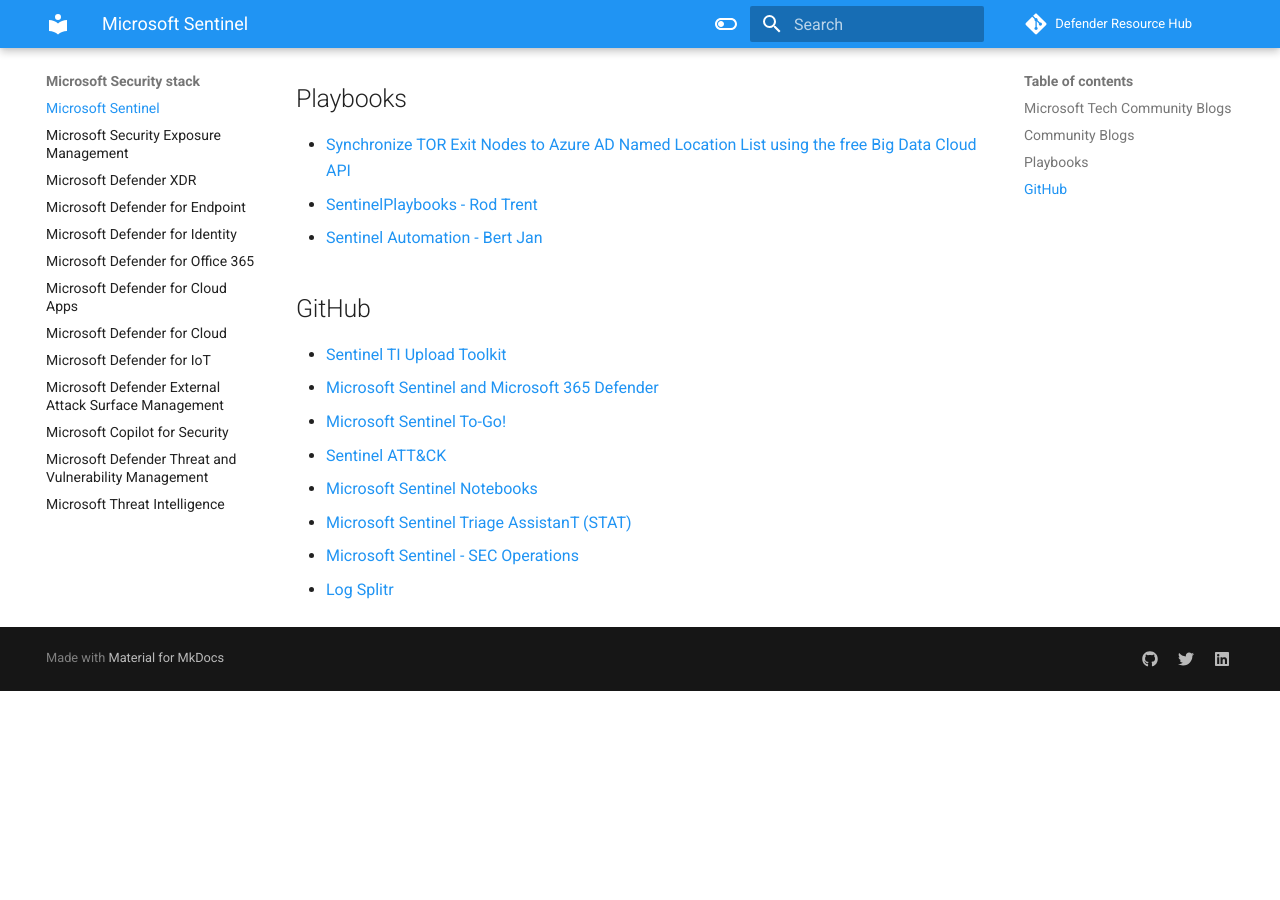
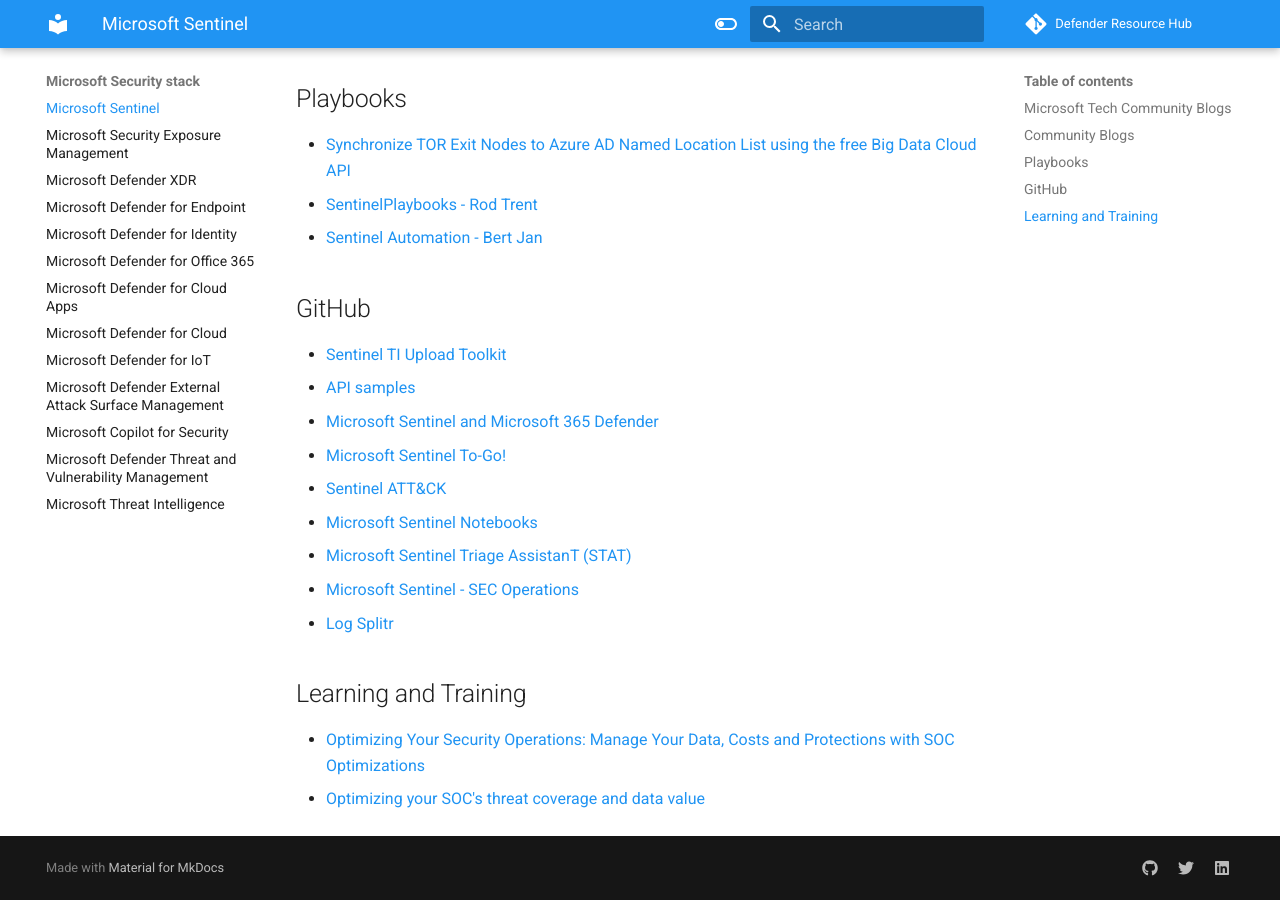
Before and after one commit to alexverboon/DefenderResourceHub, an MkDocs documentation site: the page built from docs/sentinel.md, in a window 1280 px wide and 900 px high, scrolled down 19806 px. Built offline with MkDocs 1.6.1 and Material for MkDocs 9.7.7, drawn with Linux system fonts in a browser that asks for light colours; comment, search, counter and statistics services are not loaded; before the commit the page ends 20497 px from its top, so only the background shows below that.

Commit message:
updates July 17

```diff
--- a/docs/sentinel.md
+++ b/docs/sentinel.md
@@ -542,6 +542,7 @@
 ## GitHub
 
 - [Sentinel TI Upload Toolkit](https://github.com/alexverboon/SentinelTIUploadToolkit)
+- [API samples](https://github.com/Azure/azure-rest-api-specs/tree/main/specification/securityinsights/resource-manager/Microsoft.SecurityInsights)
 - [Microsoft Sentinel and Microsoft 365 Defender](https://github.com/Azure/Azure-Sentinel)
 - [Microsoft Sentinel To-Go!](https://github.com/OTRF/Microsoft-Sentinel2Go)
 - [Sentinel ATT&CK](https://github.com/netevert/sentinel-attack)
@@ -549,3 +550,8 @@
 - [Microsoft Sentinel Triage AssistanT (STAT)](https://github.com/briandelmsft/SentinelAutomationModules)
 - [Microsoft Sentinel - SEC Operations](https://github.com/eshlomo1/Microsoft-Sentinel-SecOps)
 - [Log Splitr](https://github.com/TheCloudScout/log-splitr)
+
+## Learning and Training
+
+- [Optimizing Your Security Operations: Manage Your Data, Costs and Protections with SOC Optimizations](https://www.youtube.com/watch?v=Uk9x60grT-o)
+- [Optimizing your SOC's threat coverage and data value](https://www.youtube.com/watch?v=b0rbPZwBuc0)
```
Also changed, not shown: docs/mdc.md (+1 -0 lines), docs/mdiot.md (+5 -0 lines), docs/learn.md (line endings or trailing spaces).
